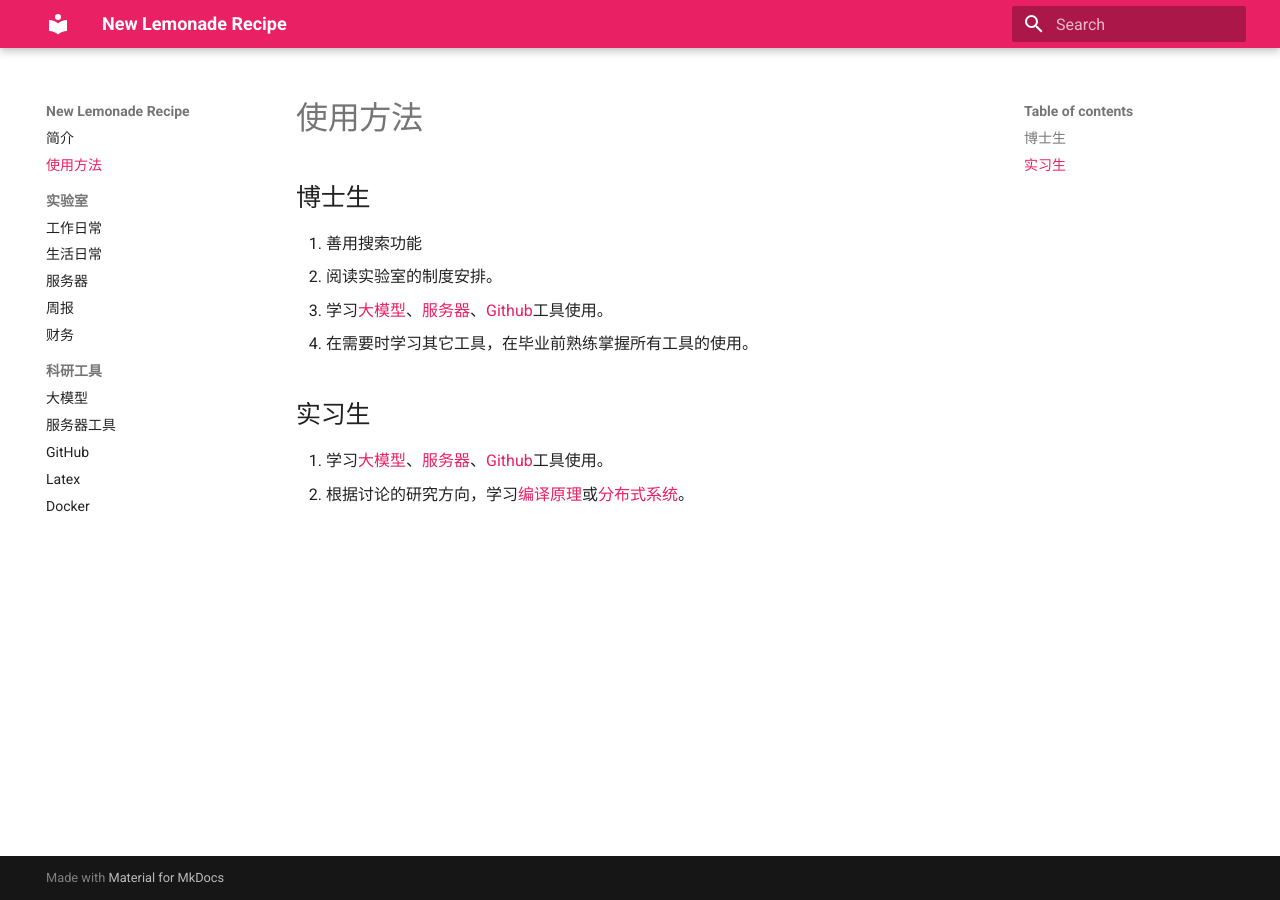
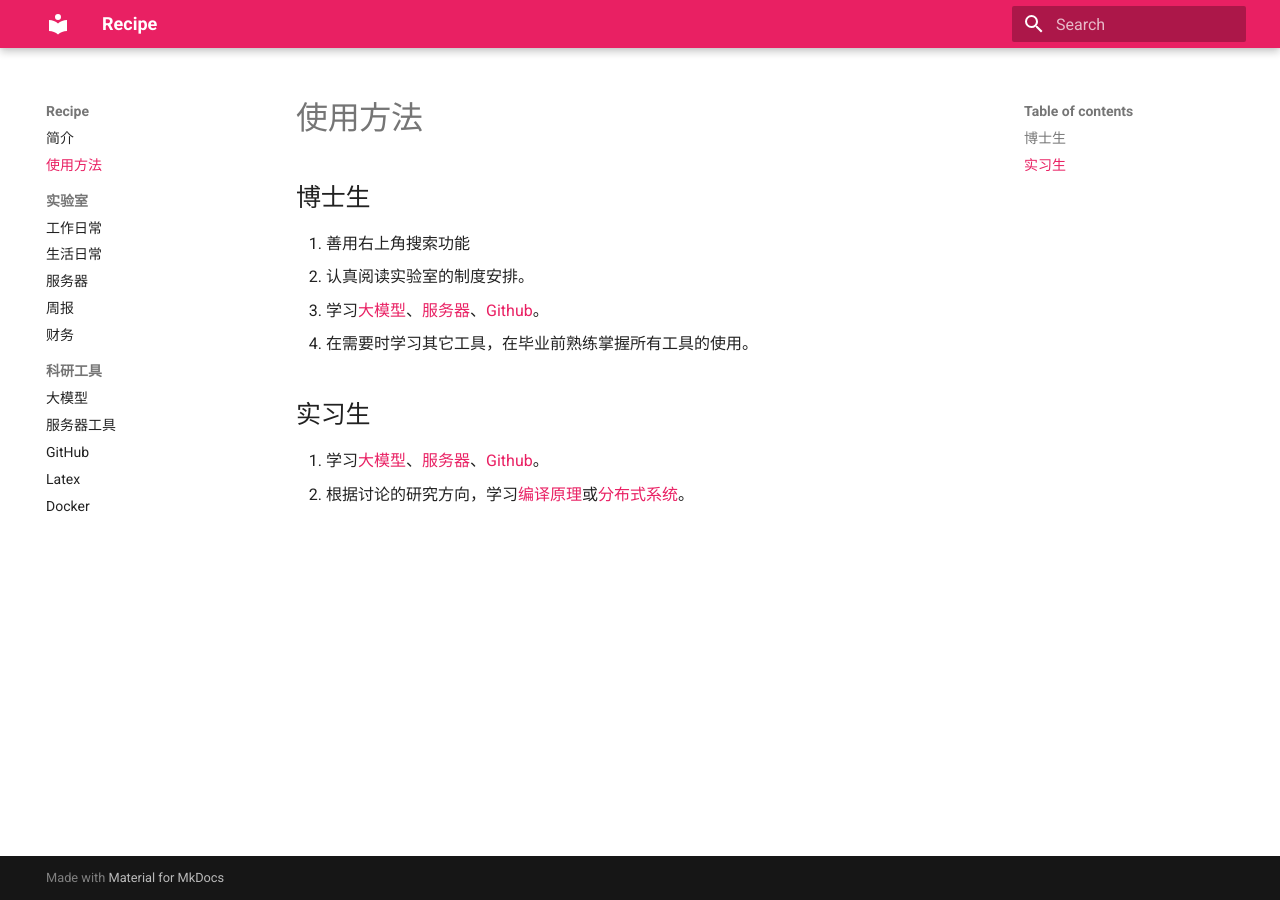
Before and after one commit to pku-lemonade/recipe, an MkDocs documentation site: the page built from docs/roadmap.md, in a window 1280 px wide. Built offline with MkDocs 1.6.1 and Material for MkDocs 9.7.7, drawn with Linux system fonts in a browser that asks for light colours.

Commit message:
docs: refine guidelines in README and roadmap for clarity

```diff
--- a/docs/roadmap.md
+++ b/docs/roadmap.md
@@ -2,12 +2,12 @@
 
 ## 博士生
 
-0. 善用搜索功能
-1. 阅读实验室的制度安排。
-1. 学习[大模型](tools/llm.md)、[服务器](tools/server.md)、[Github](tools/github.md)工具使用。
+1. 善用右上角搜索功能
+1. 认真阅读实验室的制度安排。
+1. 学习[大模型](tools/llm.md)、[服务器](tools/server.md)、[Github](tools/github.md)。
 1. 在需要时学习其它工具，在毕业前熟练掌握所有工具的使用。
 
 ## 实习生
 
-1. 学习[大模型](tools/llm.md)、[服务器](tools/server.md)、[Github](tools/github.md)工具使用。
+1. 学习[大模型](tools/llm.md)、[服务器](tools/server.md)、[Github](tools/github.md)。
 1. 根据讨论的研究方向，学习[编译原理](https://csdiy.wiki/编译原理/CS143/)或[分布式系统](https://csdiy.wiki/并行与分布式系统/MIT6.824/)。
--- a/mkdocs.yml
+++ b/mkdocs.yml
@@ -1,6 +1,6 @@
-site_name: New Lemonade Recipe
+site_name: Recipe
 site_url: https://recipe.youwei.xyz
-site_author: 'PKU Lemonade'
+site_author: 'Youwei Zhuo'
 
 theme:
   name: material
@@ -15,7 +15,9 @@ theme:
 plugins:
   - search
   - git-revision-date-localized
-  - git-authors
+  - git-authors:
+      show_contribution: true
+      sort_authors_by: contribution
 
 markdown_extensions:
   # Python Markdown
```
Also changed, not shown: README.md (+1 -1 lines).
